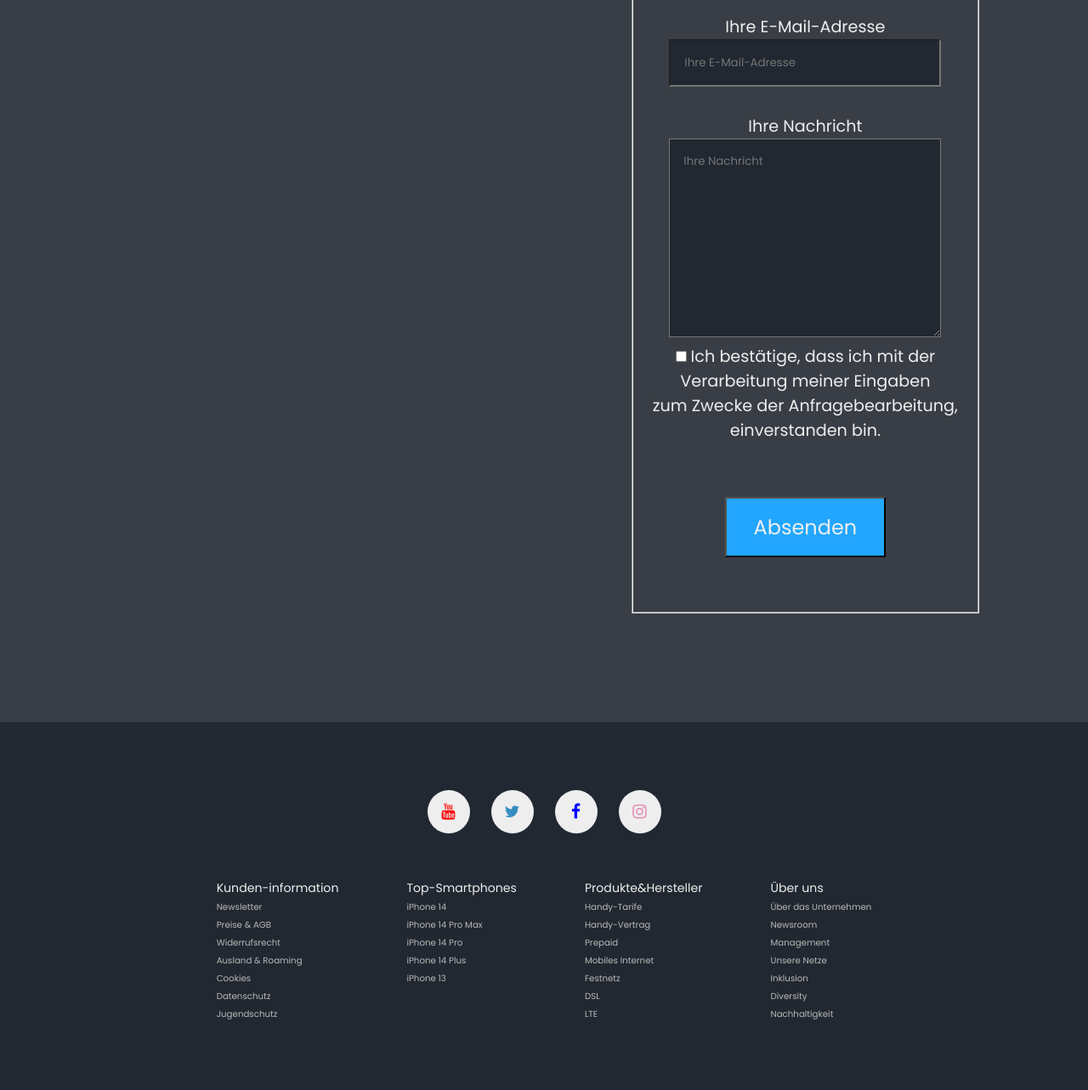
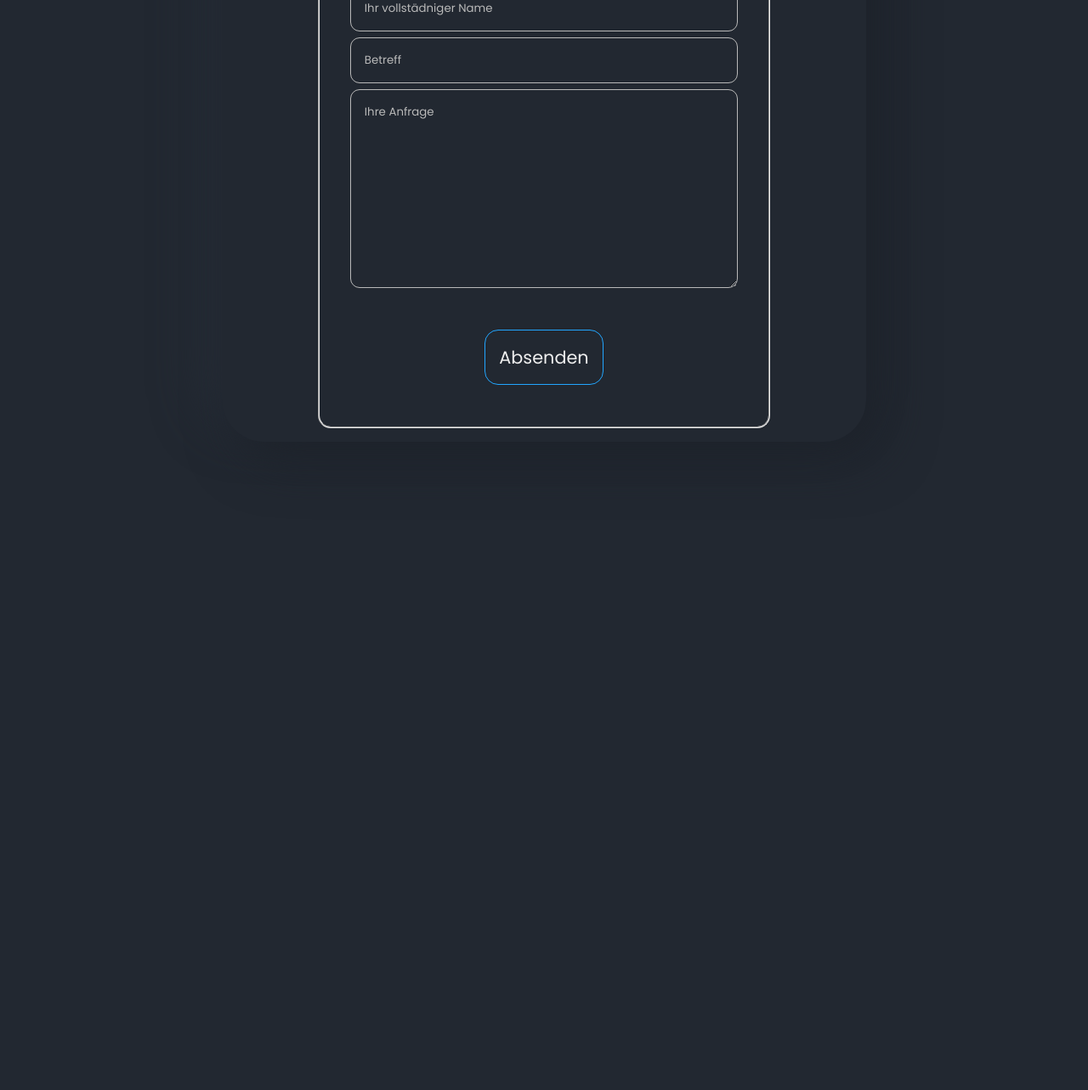
Before and after one commit to BARIS-dev/UnknownPhoneInternet, a plain HTML site: page support.html in a window 1280 px wide. Shown: the part 262-1545 px from the top of the page at 85% size. After the commit the page ends 930 px from the top, so only its background shows below. Drawn offline with Linux system fonts and the light colour scheme.

Commit message:
changed support layout

```diff
--- a/src/form.style.css
+++ b/src/form.style.css
@@ -39,7 +39,8 @@ legend {
   padding: 0.1rem;
 }
 
-.form-item-container input {
+.form-item-container input,
+.form-item-container textarea {
   padding: 1rem;
   background-color: var(--primary-color);
   border: none;
@@ -49,18 +50,21 @@ legend {
   margin: 3px;
 }
 
-.form-item-container input::placeholder {
+.form-item-container input::placeholder,
+.form-item-container textarea::placeholder {
   color: var(--secondary-text-color);
 }
 .form-item-container input::placeholder:hover {
   color: var(--text-color);
 }
 
-.form-item-container input:focus {
+.form-item-container input:focus,
+.form-item-container textarea:focus {
   outline-color: var(--main-brand-color);
 }
 
-.form-item-container input:hover {
+.form-item-container input:hover,
+.form-item-container textarea:hover {
   background-color: var(--secondary-color);
 }
 
--- a/src/support-style.css
+++ /dev/null
@@ -1,50 +0,0 @@
-main {
-  margin: 8rem 0;
-  text-align: center;
-  color: var(--text-color);
-  width: 80%;
-  margin-right: auto;
-  margin-left: auto;
-}
-
-body {
-  font-family: "poppins", sans-serif;
-  background-color: var(--secondary-color);
-}
-h2 {
-  font-size: 2.5rem;
-}
-
-h5 {
-  color: var(--secondary-text-color);
-  margin-bottom: 2rem;
-}
-
-fieldset {
-  display: flex;
-  flex-direction: column;
-  align-items: center;
-}
-
-.input {
-  width: 20rem;
-}
-
-label {
-  margin-top: 2rem;
-}
-
-input,
-textarea {
-  background-color: var(--primary-color);
-  color: var(--text-color);
-  padding: 1rem;
-}
-
-.send-btn {
-  background-color: var(--main-brand-color);
-  padding: 1rem 2rem 1rem 2rem;
-  margin: 2rem;
-  cursor: pointer;
-  font-size: 1.5rem;
-}
--- a/support.html
+++ b/support.html
@@ -9,7 +9,7 @@
     <link rel="stylesheet" href="./src/buttons.css" />
     <link rel="stylesheet" href="./src/hero.css" />
     <link rel="stylesheet" href="./src/footer.css" />
-    <link rel="stylesheet" href="./src/support-style.css" />
+    <link rel="stylesheet" href="./src/form.style.css" />
     <link
       rel="stylesheet"
       href="https://cdnjs.cloudflare.com/ajax/libs/font-awesome/4.7.0/css/font-awesome.min.css"
@@ -18,6 +18,7 @@
   </head>
   <body>
     <header>
+      <div class="navbar">
         <div class="navigation-bar">
           <div class="contact-bar">
             <ul class="contact-bar-links">
@@ -27,7 +28,6 @@
             </ul>
             <span>Beratung und Bestellung: 0800 / 012 34 56</span>
           </div>
-
           <nav class="topnav">
             <div class="nav-logo">
               <a href="./index.html"
@@ -37,19 +37,26 @@
             <div class="nav-links">
               <ul>
                 <li><a href="#">Mobilfunk</a></li>
-              <li><a href="#">Angebote</a></li>
-              <li><a href="#">Produkte</a></li>
+                <li><a href="./angebot.html">Angebote</a></li>
+                <li>
+                  <a href="#" class="dropdown">Produkte</a>
+                  <ul class="dropdown-menu">
+                    <li><a href="#">Smartphones</a></li>
+                    <li><a href="#">Tablets</a></li>
+                    <li><a href="#">Fernseher</a></li>
+                  </ul>
+                </li>
               </ul>
             </div>
             <div class="nav-customer">
               <ul>
                 <li>
-                <a href="#"
+                  <a href="./login.html"
                     ><img src="./img/icons/8666609_user_icon.svg" /> Anmelden
                   </a>
                 </li>
                 <li>
-                <a href="#"
+                  <a href="./register.html"
                     ><img src="./img/icons/8666546_user_plus_icon.svg" />
                     Registrieren
                   </a>
@@ -58,208 +65,45 @@
             </div>
           </nav>
         </div>
+      </div>
     </header>
-    <main>
-      <h2>Unknown Kundenservice</h2>
-      <h5>Setzen Sie sich ganz leicht mit uns in Verbindung.</h5>
-      <form
-        action="SENDEADRESSE"
-        id="ft-form"
-        method="POST"
-        accept-charset="UTF-8"
-      >
+    <div class="container col-12 col-md-8 col-lg-8">
+      <div class="form-container col-12 col-md-6 col-lg-4">
+        <form class="form-box" method="post" action="#">
           <fieldset>
-          <label>
-            Ihr Name <br />
+            <legend>&nbsp Kundenservice &nbsp</legend>
+            <div class="row">
+              <div class="form-item-container col-12">
                 <input
-              class="input"
-              type="text"
-              name="Name"
-              placeholder="Ihr Name"
-              required
-          /></label>
-          <label>
-            Ihre E-Mail-Adresse <br />
+                  type="fullname"
+                  name="fullname"
+                  id="fullname"
+                  placeholder="Ihr vollstädniger Name"
+                />
+              </div>
+              <div class="form-item-container col-12">
                 <input
-              class="input"
-              type="email"
-              name="E-Mail"
-              placeholder="Ihre E-Mail-Adresse"
-              required
-          /></label>
-          <label>
-            Ihre Nachricht <br />
+                  type="Betreff"
+                  name="topic"
+                  id="text"
+                  placeholder="Betreff"
+                />
+              </div>
+            </div>
+            <div class="form-item-container col-12">
               <textarea
-              class="input"
+                name="kundentext"
+                id="kundentext"
                 rows="10"
-              name="Nachricht"
-              placeholder="Ihre Nachricht"
-              required
+                placeholder="Ihre Anfrage"
               ></textarea>
-          </label>
-          <div>
-            <label>
-              <input
-                type="checkbox"
-                name="Datenverarbeitung bestätigt"
-                value="Ja"
-                required
-              />
-              Ich bestätige, dass ich mit der Verarbeitung meiner Eingaben
-              <br />
-              zum Zwecke der Anfragebearbeitung, einverstanden bin.
-            </label>
+              <div class="login-btn button-container">
+                <a type="submit" href="#">Absenden</a>
               </div>
-
-          <div class="btn">
-            <input type="text" name="_gotcha" value="" style="display: none" />
-            <input class="send-btn" type="submit" value="Absenden" />
             </div>
           </fieldset>
         </form>
-    </main>
-    <footer>
-      <div class="list-c">
-        <ul>
-          <li>
-            <a href="https://www.youtube.com/" class="fa fa-youtube">
-              <span class="icon-social-youtube"></span>
-            </a>
-          </li>
-
-          <li>
-            <a href="https://twitter.com/" class="fa fa-twitter">
-              <span class="icon-social-twitter"></span>
-            </a>
-          </li>
-
-          <li>
-            <a href="https://www.facebook.com/" class="fa fa-facebook">
-              <span class="icon-social-facebook"></span>
-            </a>
-          </li>
-
-          <li>
-            <a href="https://www.instagram.com/" class="fa fa-instagram">
-              <span class="icon-social-instagram"></span>
-            </a>
-          </li>
-        </ul>
-      </div>
-
-      <div class="container-kunden">
-        <div class="kundeninfo">
-          <ol class="list-kunden">
-            <li>
-              <span>Kunden-information</span>
-            </li>
-
-            <li>
-              <a href="#">Newsletter</a>
-            </li>
-
-            <li>
-              <a href="#">Preise & AGB</a>
-            </li>
-
-            <li>
-              <a href="#">Widerrufsrecht</a>
-            </li>
-
-            <li>
-              <a href="#">Ausland & Roaming</a>
-            </li>
-            <li>
-              <a href="#">Cookies</a>
-            </li>
-            <li>
-              <a href="#">Datenschutz</a>
-            </li>
-            <li>
-              <a href="#">Jugendschutz</a>
-            </li>
-          </ol>
-        </div>
-        <div class="topsmartphones">
-          <ol class="list-kunden">
-            <li>
-              <span>Top-Smartphones</span>
-            </li>
-            <li>
-              <a href="#">iPhone 14</a>
-            </li>
-            <li>
-              <a href="#">iPhone 14 Pro Max</a>
-            </li>
-            <li>
-              <a href="#">iPhone 14 Pro</a>
-            </li>
-            <li>
-              <a href="#">iPhone 14 Plus</a>
-            </li>
-            <li>
-              <a href="#">iPhone 13</a>
-            </li>
-          </ol>
-        </div>
-
-        <div class="produkte">
-          <ol class="list-kunden">
-            <li>
-              <span>Produkte&Hersteller</span>
-            </li>
-            <li>
-              <a href="#">Handy-Tarife</a>
-            </li>
-            <li>
-              <a href="#">Handy-Vertrag</a>
-            </li>
-            <li>
-              <a href="#">Prepaid</a>
-            </li>
-            <li>
-              <a href="#">Mobiles Internet</a>
-            </li>
-            <li>
-              <a href="#">Festnetz</a>
-            </li>
-            <li>
-              <a href="#">DSL</a>
-            </li>
-            <li>
-              <a href="#">LTE</a>
-            </li>
-          </ol>
-        </div>
-        <div class="aboutus">
-          <ol class="list-kunden">
-            <li>
-              <span>Über uns</span>
-            </li>
-            <li>
-              <a href="#">Über das Unternehmen </a>
-            </li>
-            <li>
-              <a href="#">Newsroom</a>
-            </li>
-            <li>
-              <a href="#">Management</a>
-            </li>
-            <li>
-              <a href="#">Unsere Netze</a>
-            </li>
-            <li>
-              <a href="#">Inklusion</a>
-            </li>
-            <li>
-              <a href="#">Diversity</a>
-            </li>
-            <li>
-              <a href="#">Nachhaltigkeit</a>
-            </li>
-          </ol>
       </div>
     </div>
-    </footer>
   </body>
 </html>
```
Lines whose indentation alone changed are shown as unchanged.
